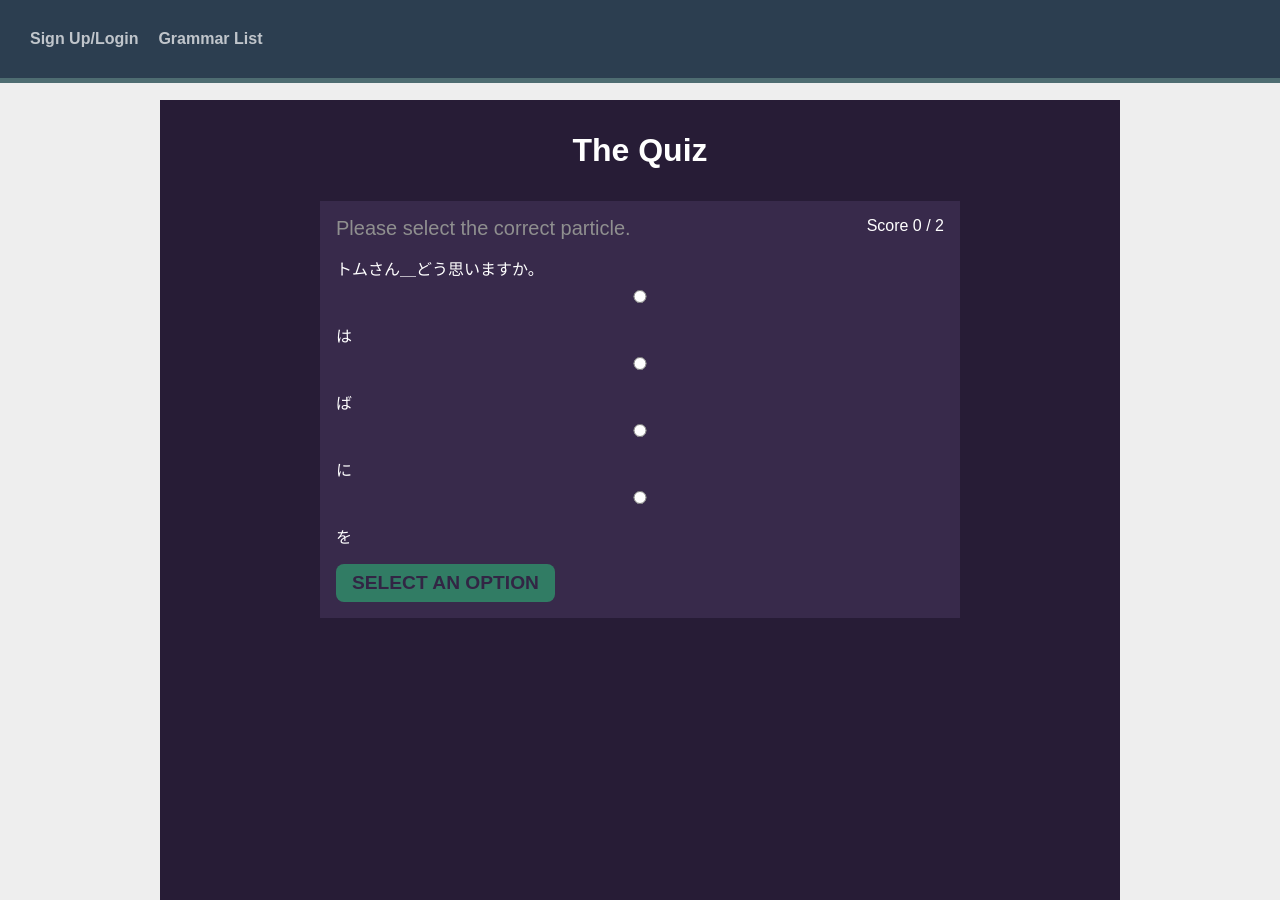
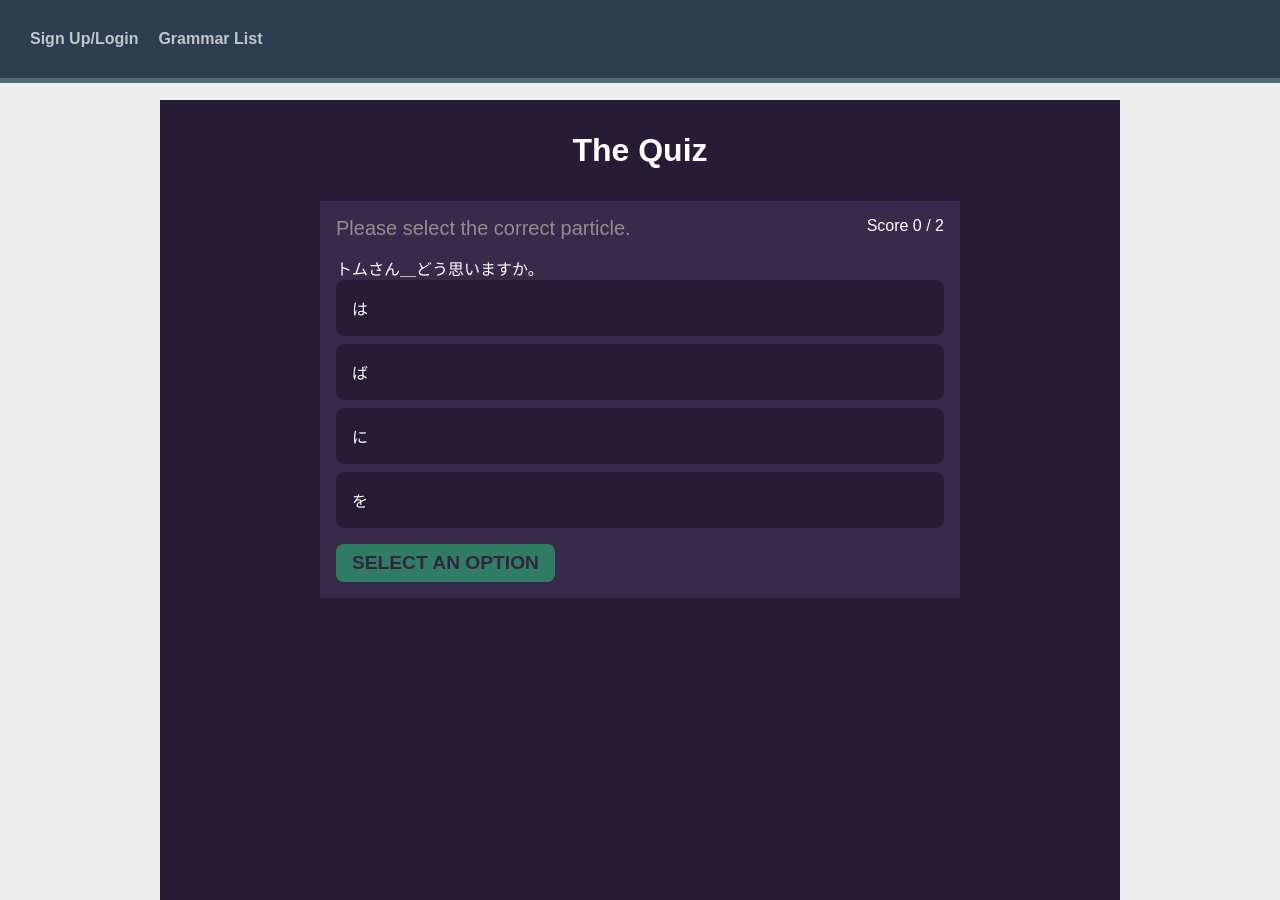
Before and after one commit to slownie/bunpou-resource-client, a Vue app: page /grammarlist/test in a window 1280 px wide. Built offline with nearby package versions, Linux system fonts and the light colour scheme.

Commit message:
quiz component works

```diff
--- a/src/components/TheQuizComponent.vue
+++ b/src/components/TheQuizComponent.vue
@@ -7,12 +7,20 @@ const props = defineProps({ questionList: Array });
 // Quiz Setup
 const currentQuestion = ref(0);
 const quizCompleted = ref(false);
-const score = ref(0);
+const score = computed(() => {
+  let value = 0;
+  // Setting the score
+  props.questionList.map((q) => {
+    if (q.selected != null && q.rightAnswer == q.selected) {
+      value++;
+    }
+  });
+  return value;
+});
 
 // Get the current question via index
 const getCurrentQuestion = computed(() => {
   let question = props.questionList[currentQuestion.value];
-  question.index = currentQuestion.value;
   return question;
 });
 
@@ -26,18 +34,9 @@ const getNextQuestion = () => {
 };
 
 const setAnswer = (e) => {
-  props.questionList[currentQuestion.value].selected = e.target.value;
+  console.log(e.target.value);
+  getCurrentQuestion.selected = e.target.value;
   e.target.value = null;
-
-  // Setting the score
-  if (
-    props.questionList[currentQuestion.value].selected ==
-    props.questionList[currentQuestion.value].answers.filter((obj) => {
-      return obj.rightAnswer === 1;
-    })
-  ) {
-    score.value++;
-  }
 };
 </script>
 
@@ -51,41 +50,37 @@ const setAnswer = (e) => {
           {{ getCurrentQuestion.question }}
         </span>
         <span class="score">
-          Score {{ score }} / {{ props.questionList.length }}
+          Score {{ score }} / {{ questionList.length }}
         </span>
       </div>
       {{ getCurrentQuestion.sentence }}
 
       <div class="options">
         <label
-          v-for="(answer, index) in props.questionList[currentQuestion].answers"
-          :for="'answer' + index"
-          :class="`answer ${
-            getCurrentQuestion.selected == index
-              ? index ==
-                q.answers.filter((obj) => {
-                  return obj.rightAnswer === 1;
-                })
+          v-for="option in getCurrentQuestion.answers"
+          :class="`option ${
+            getCurrentQuestion.selected === option
+              ? option === getCurrentQuestion.rightAnswer
                 ? 'correct'
                 : 'wrong'
               : ''
           } ${
             getCurrentQuestion.selected != null &&
-            index != getCurrentQuestion.selected
+            option != getCurrentQuestion.selected
               ? 'disabled'
               : ''
           }`"
         >
           <input
             type="radio"
-            :id="'answer' + index"
-            :name="getCurrentQuestion.index"
-            :value="index"
+            :id="option"
+            :name="option"
+            :value="option"
             v-model="getCurrentQuestion.selected"
             :disabled="getCurrentQuestion.selected"
             @change="setAnswer"
           />
-          <span> {{ answer.choice }}</span>
+          <span> {{ option }}</span>
         </label>
       </div>
 
--- a/src/data/jlpt.json
+++ b/src/data/jlpt.json
@@ -4,48 +4,17 @@
       "id": "0",
       "question": "Please select the correct particle.",
       "sentence": "トムさん＿どう思いますか。",
-      "answers": [
-        {
-          "choice": "は",
-          "rightAnswer": "1"
-        },
-        {
-          "choice": "ば",
-          "rightAnswer": "0"
-        },
-        {
-          "choice": "に",
-          "rightAnswer": "0"
-        },
-        {
-          "choice": "を",
-          "rightAnswer": "0"
-        }
-      ],
+      "answers": ["は", "ば", "に", "を"],
+      "rightAnswer": "は",
       "selected": null
     },
     {
       "id": "1",
       "question": "Please select the correct particle.",
       "sentence": "ジョンさん＿どう思いますか。",
-      "answers": [
-        {
-          "choice": "は",
-          "rightAnswer": "1"
-        },
-        {
-          "choice": "ば",
-          "rightAnswer": "0"
-        },
-        {
-          "choice": "に",
-          "rightAnswer": "0"
-        },
-        {
-          "choice": "を",
-          "rightAnswer": "0"
-        }
-      ]
+      "answers": ["は", "ば", "に", "を"],
+      "rightAnswer": "に",
+      "selected": null
     }
   ]
 }
```
